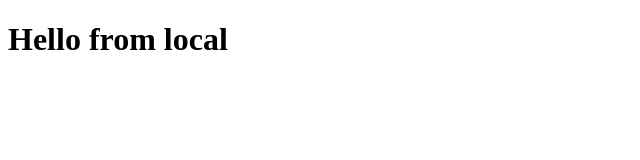
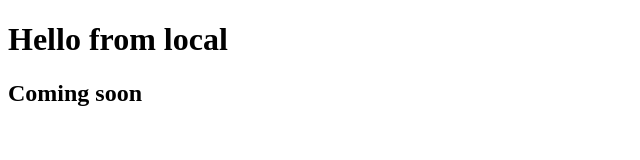
Before and after one commit to senavarro/gitpractice, a plain HTML site: page index.html in a window 1280 px wide. Shown: the whole page, without its empty margins (0-640 px from the left). Drawn offline with Linux system fonts and the light colour scheme.

Commit message:
h2 added

```diff
--- a/index.html
+++ b/index.html
@@ -8,5 +8,6 @@
 </head>
 <body>
     <h1>Hello from local</h1>
+    <h2>Coming soon</h2>
 </body>
 </html>
```
